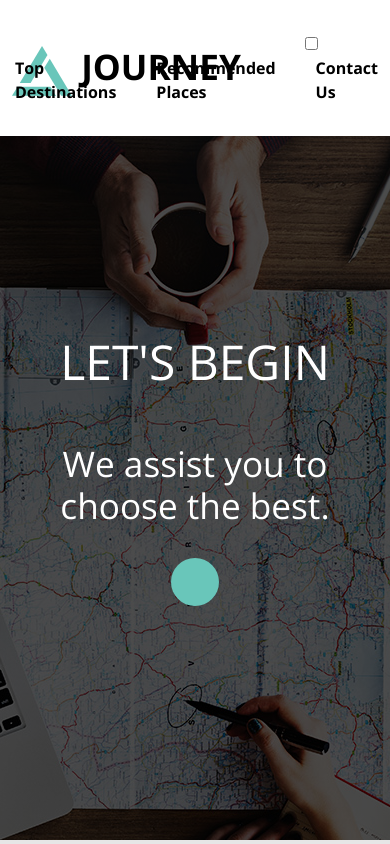
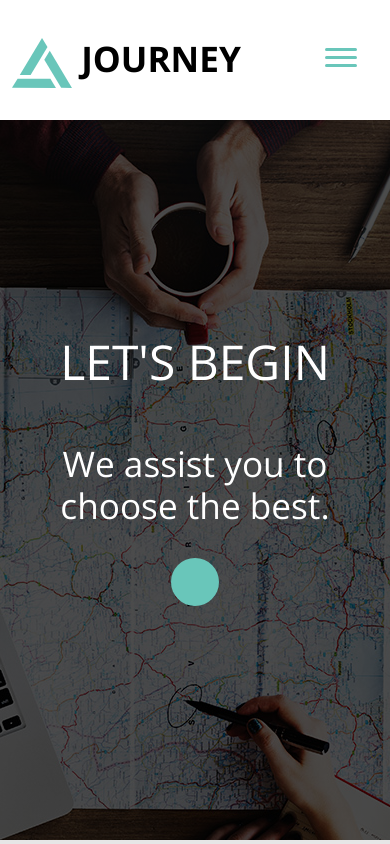
Before and after one commit to howest-WDD/2022-2023-fe-journey-UrsonVermeersch, a website: page index.html in a window 390 px wide. Shown: the top 844 px of the page. Drawn offline with nearby package versions, Linux system fonts and the light colour scheme; files that its build step writes are made by us from their sources; some icons are missing; files whose address does not match are found by name; a web font is replaced by a local one.

Commit message:
hamburger element updated

```diff
--- a/index.html
+++ b/index.html
@@ -28,9 +28,9 @@
                 <div class="col-3 col-lg-8">
                     <div class="c-nav__container">
                         <input type="checkbox" class="c-nav__toggle">
-                        <span class="c-nav__bar top"></span>
-                        <span class="c-nav__bar mid"></span>
-                        <span class="c-nav__bar bottom"></span>
+                        <span class="c-nav__bar c-nav__bar--top"></span>
+                        <span class="c-nav__bar c-nav__bar--mid"></span>
+                        <span class="c-nav__bar c-nav__bar--bottom"></span>
                         <ul class="c-nav__list">
                             <li class="c-nav__item">
                                 <a class="c-nav__link c-nav__link--active" href="#home">Home</a>
--- a/scss/_components.nav.scss
+++ b/scss/_components.nav.scss
@@ -13,6 +13,21 @@
         align-items: center;
         list-style: none;
         margin-bottom: 0;
+
+        @include media-breakpoint-down(lg) {
+            transform: translateX(18rem);
+            transition: transform .5s ease;
+            position: fixed;
+            top: 0;
+            right: 0;
+            width: 18rem;
+            height: 100vh;
+            background-color: rgba($color-dark, 0.75);
+            flex-direction: column;
+            justify-content: flex-start;
+            padding: 6rem 0 0;
+            text-align: center;
+        }
     }
 
     &__item {
@@ -37,4 +52,68 @@
         box-shadow: 0 1px 5px rgba($color-dark, 0.25);
         padding: .5rem 0;
     }
+
+    &__bar {
+        display: none;
+        width: 2rem;
+        height: 0.2rem;
+        position: relative;
+        margin-bottom: 0.3rem;
+        background-color: $color-accent;
+        border-radius: 0.2rem;
+        z-index: 1;
+
+
+        @include media-breakpoint-down(lg) {
+            display: block;
+        }
+
+        &--top {
+            transform-origin: 0 0;
+        }
+
+        &--bottom {
+            transform-origin: 0 100%;
+        }
+    }
+
+    &__container {
+        display: flex;
+        justify-content: center;
+        flex-direction: column;
+        align-items: center;
+        position: relative;
+    }
+
+    &__toggle {
+        display: none;
+        width: 2rem;
+        height: 1.5rem;
+        position: absolute;
+        top: 0;
+        right: 0;
+        cursor: pointer;
+        opacity: 0;
+        z-index: 2;
+
+        @include media-breakpoint-down(lg) {
+            display: block;
+        }
+
+        &:checked ~ .c-nav__bar--top {
+            transform: rotate(45deg);
+        }
+
+        &:checked ~ .c-nav__bar--bottom {
+            transform: rotate(-45deg) translate(-4px, 5px);
+        }
+
+        &:checked ~ .c-nav__bar--mid {
+            opacity: 0;
+        }
+
+        &:checked ~ .c-nav__list {
+            transform: none;
+        }
+    }
 }
```
